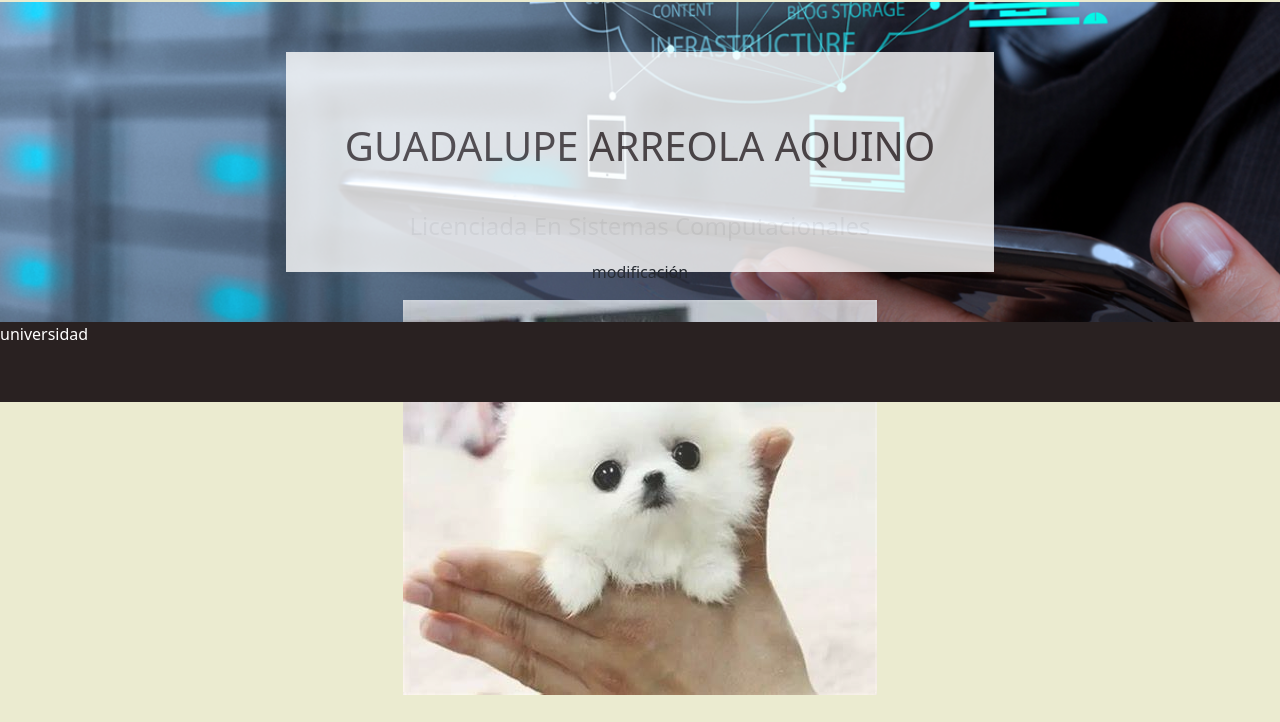
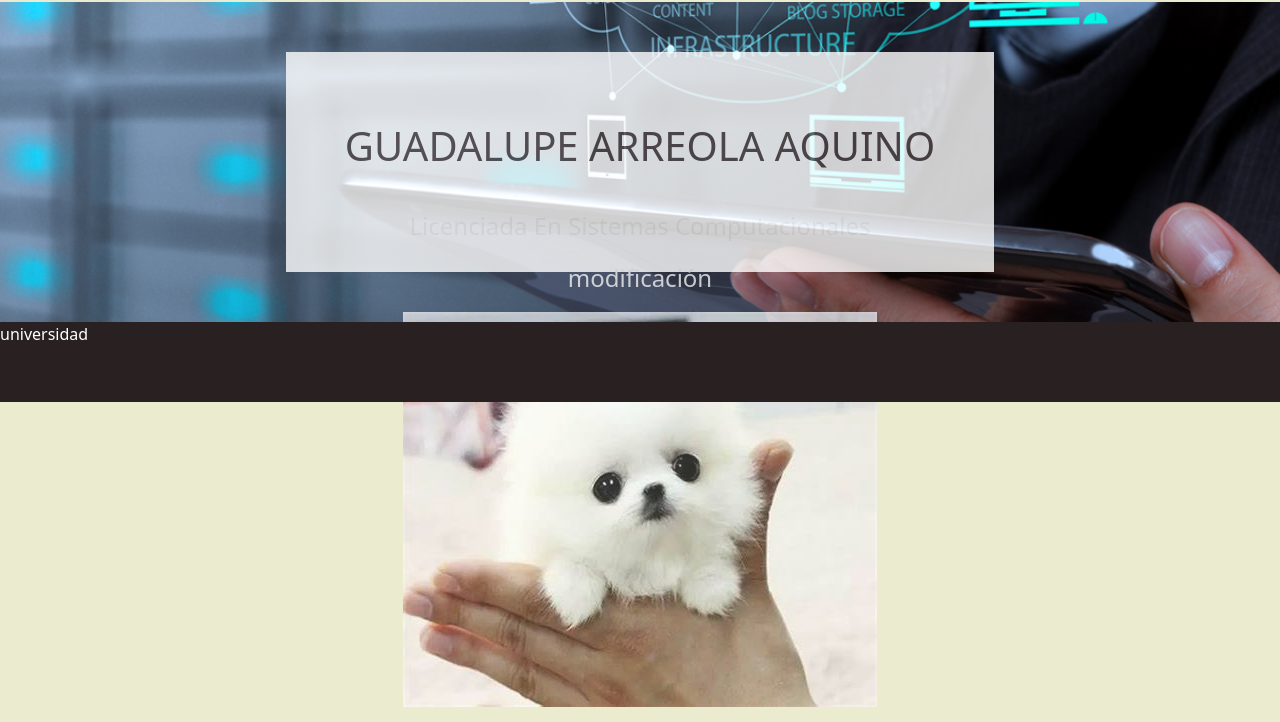
Before and after one commit to GuadalupeArreola/GuadalupeArreola.github.io, a plain HTML site: page index.html in a window 1280 px wide. Shown: the part 78-800 px from the top of the page. Drawn offline with Linux system fonts and the light colour scheme.

Commit message:
mi modificacion

```diff
--- a/index.html
+++ b/index.html
@@ -31,7 +31,7 @@
         <div class="Slider-banner">
             <h1>GUADALUPE ARREOLA AQUINO </h1>
             <p class="large">Licenciada En Sistemas Computacionales</p>
-            <p class="=large">modificación</p>
+            <p class="large">modificación</p>
             <img src="./img/perrito.jpeg" alt="GUADALUPE ARREOLA AQUINO">
         </div>
        </div>
```
